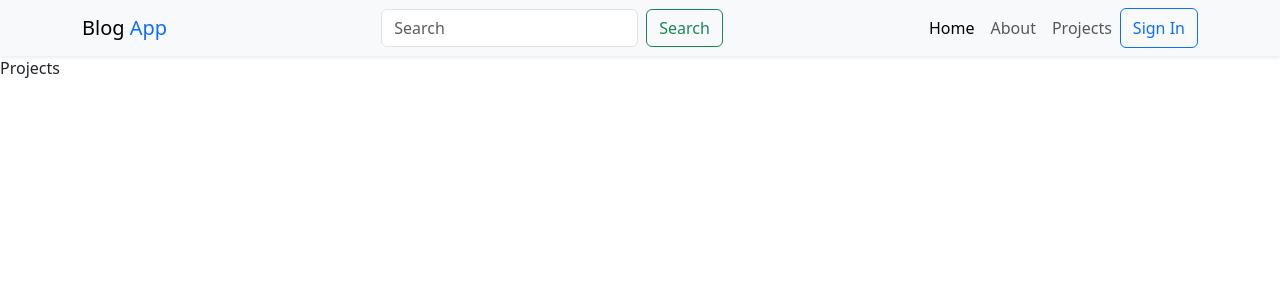
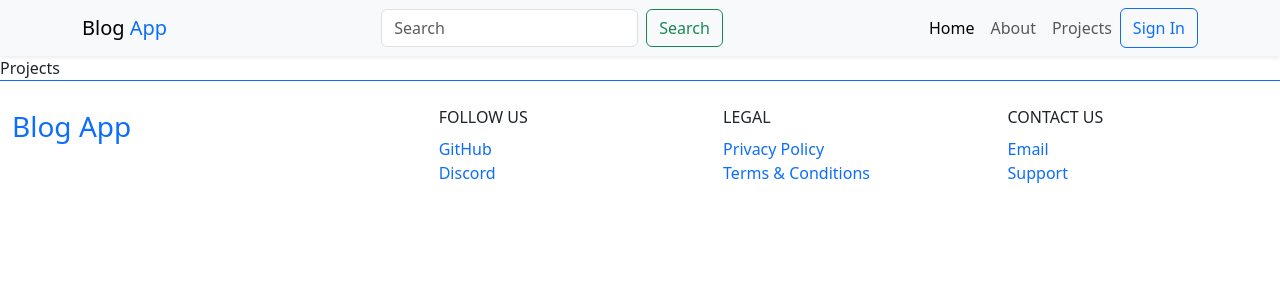
Before and after one commit to AvhaleSwapnil/Blog-App, a React (Vite) app in the folder client/: page /projects in a window 1280 px wide. Shown: the top 300 px of the page. Built offline with nearby package versions, Linux system fonts and the light colour scheme.

Commit message:
adding a footer component

```diff
--- a/client/src/App.jsx
+++ b/client/src/App.jsx
@@ -1,4 +1,5 @@
 import { BrowserRouter, Route, Routes } from "react-router-dom";
+import Footer from "./components/Footer";
 import Header from "./components/Header";
 import About from "./pages/About";
 import Dashborad from "./pages/Dashborad";
@@ -18,6 +19,7 @@ export default function App() {
         <Route path="/dashboard" element={<Dashborad />} />
         <Route path="/projects" element={<Projects />} />
       </Routes>
+      <Footer />
     </BrowserRouter>
   );
 }
--- /dev/null
+++ b/client/src/components/Footer.jsx
@@ -0,0 +1,52 @@
+import { Link } from "react-router-dom";
+
+export default function Footer() {
+  return (
+    <div className="container-fluid border-top border-primary py-4">
+      <div className="row">
+        <div className="col-12 col-lg-4 text-center text-lg-start mb-3 mb-lg-0">
+          <Link to="/" className="fs-3 text-decoration-none">
+            Blog <span className="text-primary">App</span>
+          </Link>
+        </div>
+        <div className="col-12 col-lg-8">
+          <div className="row text-center text-lg-start">
+            <div className="col-6 col-lg-4 mb-3">
+              <span className="fs-6 fw-medium">FOLLOW US</span>
+              <div className="mt-2">
+                <Link to="/" className="text-decoration-none d-block">
+                  GitHub
+                </Link>
+                <Link to="/" className="text-decoration-none d-block">
+                  Discord
+                </Link>
+              </div>
+            </div>
+            <div className="col-6 col-lg-4 mb-3">
+              <span className="fs-6 fw-medium">LEGAL</span>
+              <div className="mt-2">
+                <Link to="/" className="text-decoration-none d-block">
+                  Privacy Policy
+                </Link>
+                <Link to="/" className="text-decoration-none d-block">
+                  Terms & Conditions
+                </Link>
+              </div>
+            </div>
+            <div className="col-12 col-lg-4">
+              <span className="fs-6 fw-medium">CONTACT US</span>
+              <div className="mt-2">
+                <Link to="/" className="text-decoration-none d-block">
+                  Email
+                </Link>
+                <Link to="/" className="text-decoration-none d-block">
+                  Support
+                </Link>
+              </div>
+            </div>
+          </div>
+        </div>
+      </div>
+    </div>
+  );
+}
```
